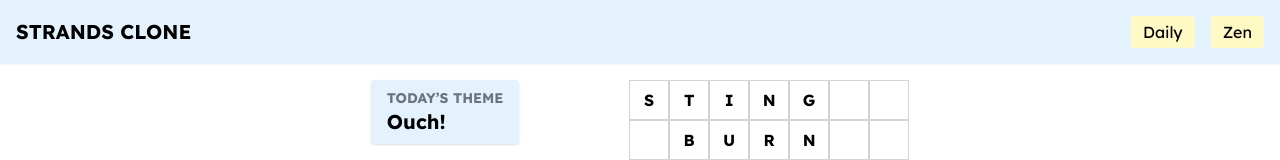
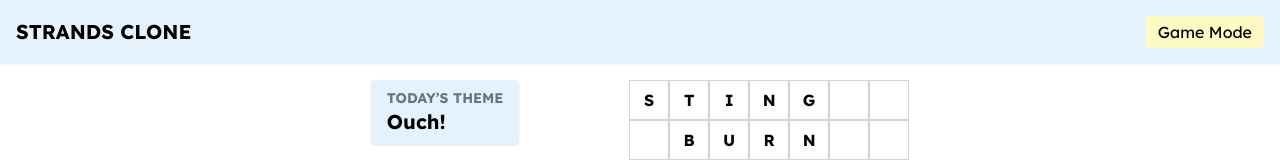
Before and after one commit to Heminyildiz/StrandUncover, a React (Vite) app: page /daily in a window 1280 px wide. Shown: the top 160 px of the page. Built offline with nearby package versions, Linux system fonts and the light colour scheme.

Commit message:
Update Header.jsx

```diff
--- a/src/components/Header.jsx
+++ b/src/components/Header.jsx
@@ -1,26 +1,41 @@
-import React from "react";
+import React, { useState } from "react";
 import { Link } from "react-router-dom";
 
 function Header() {
+  const [open, setOpen] = useState(false);
+
+  const toggleDropdown = () => setOpen(!open);
+  const closeDropdown = () => setOpen(false);
+
   return (
     <header className="bg-pastel-100 p-4 shadow-sm">
-      <nav className="container mx-auto flex items-center justify-between">
-        <Link to="/" className="text-xl font-bold">
-          STRANDS CLONE
-        </Link>
-        <div className="flex gap-4">
+      <nav className="container mx-auto flex items-center justify-between relative">
+        <div className="text-xl font-bold">STRANDS CLONE</div>
+        <div className="relative">
+          <button
+            onClick={toggleDropdown}
+            className="px-3 py-1 bg-pastel-200 rounded hover:bg-pastel-300 transition"
+          >
+            Game Mode
+          </button>
+          {open && (
+            <div className="absolute right-0 mt-2 w-32 bg-white shadow-lg rounded">
               <Link
                 to="/daily"
-            className="px-3 py-1 bg-pastel-200 rounded hover:bg-pastel-300 transition"
+                onClick={closeDropdown}
+                className="block px-4 py-2 hover:bg-pastel-100"
               >
                 Daily
               </Link>
               <Link
                 to="/zen"
-            className="px-3 py-1 bg-pastel-200 rounded hover:bg-pastel-300 transition"
+                onClick={closeDropdown}
+                className="block px-4 py-2 hover:bg-pastel-100"
               >
                 Zen
               </Link>
+            </div>
+          )}
         </div>
       </nav>
     </header>
```
Lines whose indentation alone changed are shown as unchanged.
